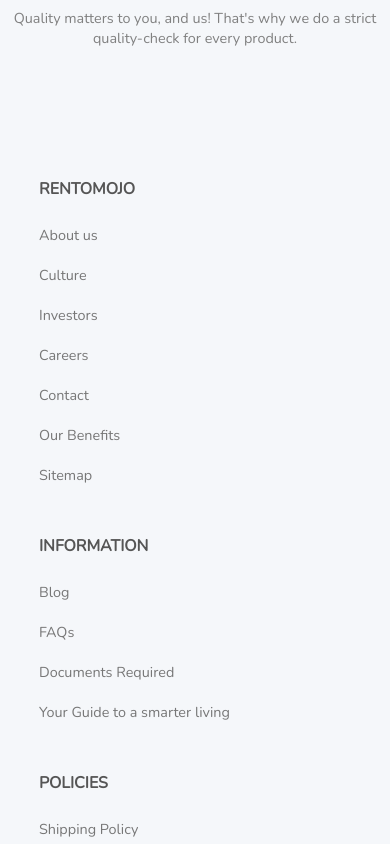
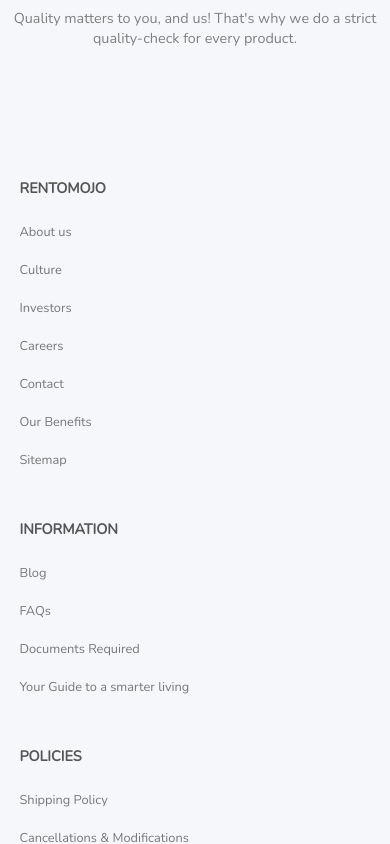
Before and after one commit to rammcodes/Rentomojo-Clone, a React (Create React App) app: page / in a window 390 px wide. Shown: the part 2500-3344 px from the top of the page. Built offline with nearby package versions, Linux system fonts and the light colour scheme.

Commit message:
footer width changed

```diff
--- a/src/App.scss
+++ b/src/App.scss
@@ -589,6 +589,7 @@
       }
       .main-footer {
         .container {
+          width: 90%;
           padding: 40px 0 0 0;
         }
       }
@@ -632,6 +633,18 @@
       }
       .main-footer {
         .container {
+          .upper {
+            .sec {
+              .title {
+                font-size: 0.9rem;
+              }
+              .items {
+                .item {
+                  font-size: 0.8rem;
+                }
+              }
+            }
+          }
           .down {
             padding: 20px 0 100px 0;
             flex-direction: column;
```
